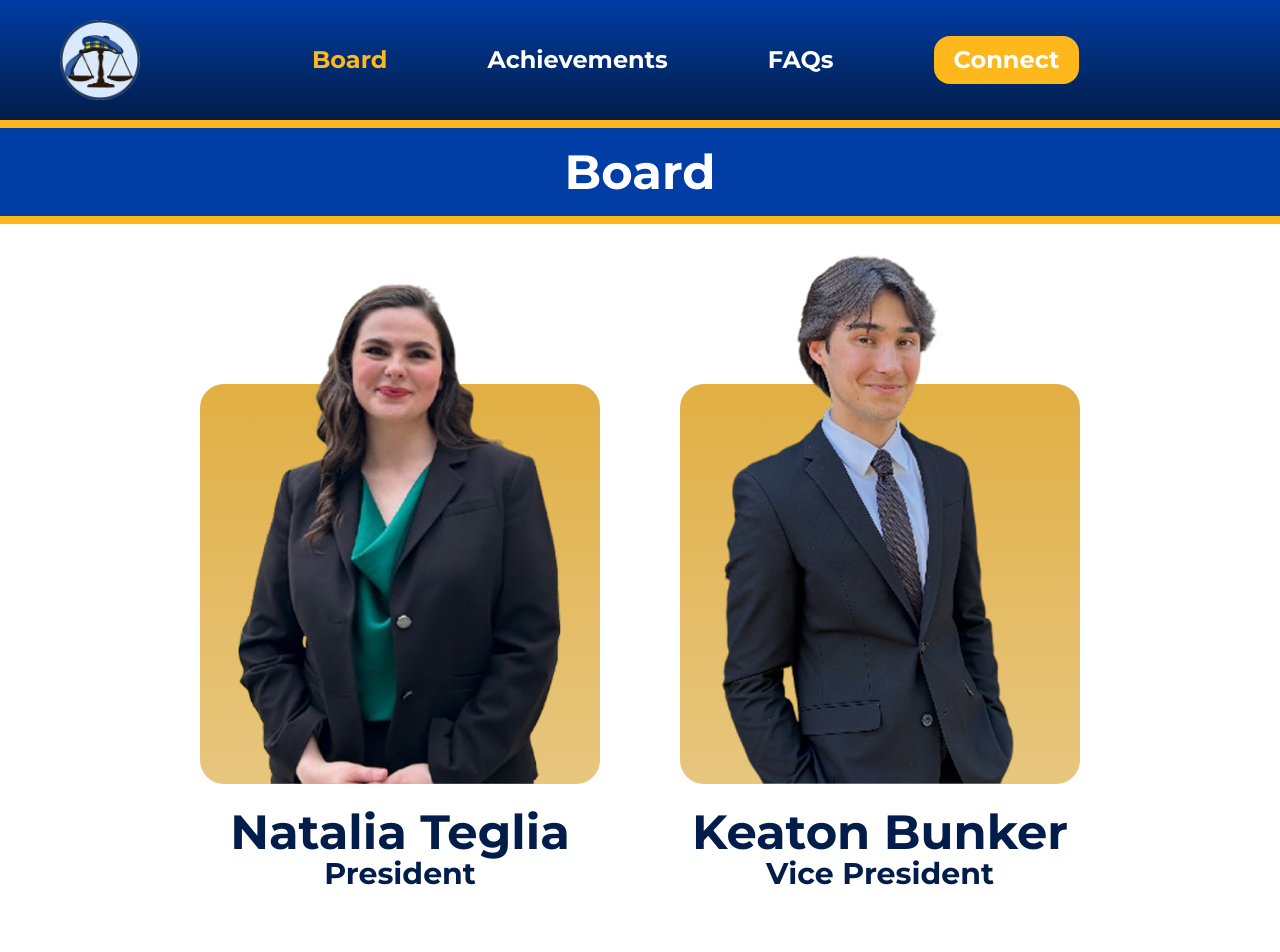
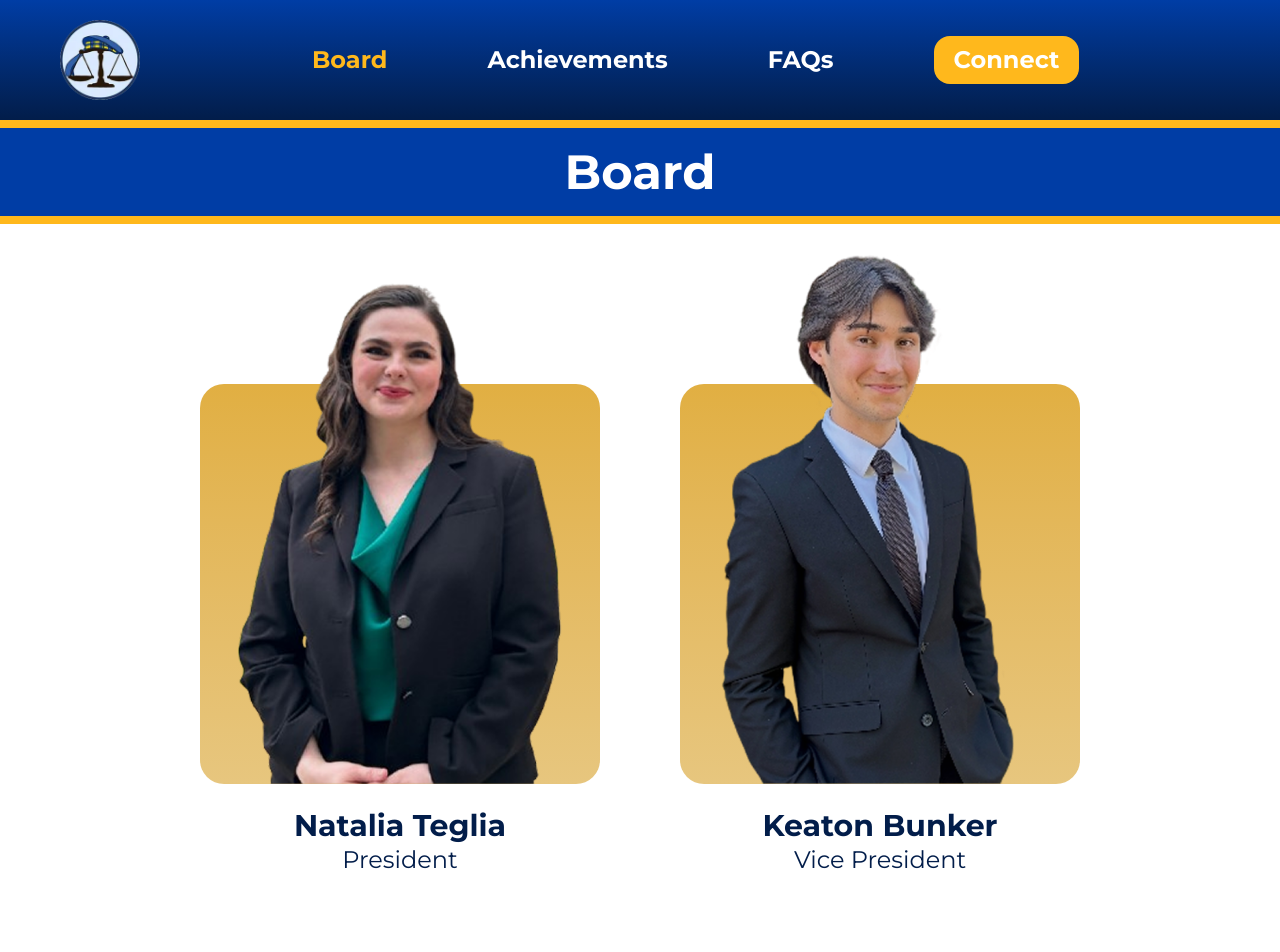
Before and after one commit to acm-ucr/mock-trial-website, a Next.js app: page /board in a window 1280 px wide. Shown: the top 952 px of the page. Built offline with nearby package versions, Linux system fonts and the light colour scheme.

Commit message:
small change

```diff
--- a/src/components/Board/BoardFirstRow.tsx
+++ b/src/components/Board/BoardFirstRow.tsx
@@ -7,7 +7,7 @@ const BoardFirstRow = () => {
     <div className="text-mocktrial-darkblue flex flex-col justify-center gap-20 py-40 text-center md:flex-row">
       <div>
         <div className="relative h-100 w-100">
-          <div className="absolute inset-0 rounded-3xl bg-linear-to-t from-[#E7C67E] to-[#E1AF42]"></div>
+          <div className="absolute inset-0 rounded-3xl bg-linear-to-t from-[#E7C67E] to-[#E1AF42]" />
           <div className="absolute -top-53">
             <Image
               src={President}
@@ -16,13 +16,13 @@ const BoardFirstRow = () => {
             />
           </div>
         </div>
-        <p className="mt-6 text-5xl font-extrabold">Natalia Teglia</p>
-        <p className="text-3xl font-extrabold">President</p>
+        <p className="mt-6 text-3xl font-bold">Natalia Teglia</p>
+        <p className="text-2xl">President</p>
       </div>
 
       <div>
         <div className="relative h-100 w-100">
-          <div className="absolute inset-0 rounded-3xl bg-linear-to-t from-[#E7C67E] to-[#E1AF42]"></div>
+          <div className="absolute inset-0 rounded-3xl bg-linear-to-t from-[#E7C67E] to-[#E1AF42]" />
           <div className="absolute -top-58.5 -left-10">
             <Image
               src={VicePresident}
@@ -31,8 +31,8 @@ const BoardFirstRow = () => {
             />
           </div>
         </div>
-        <p className="mt-6 text-5xl font-extrabold">Keaton Bunker</p>
-        <p className="text-3xl font-extrabold">Vice President</p>
+        <p className="mt-6 text-3xl font-bold">Keaton Bunker</p>
+        <p className="text-2xl">Vice President</p>
       </div>
     </div>
   );
```
